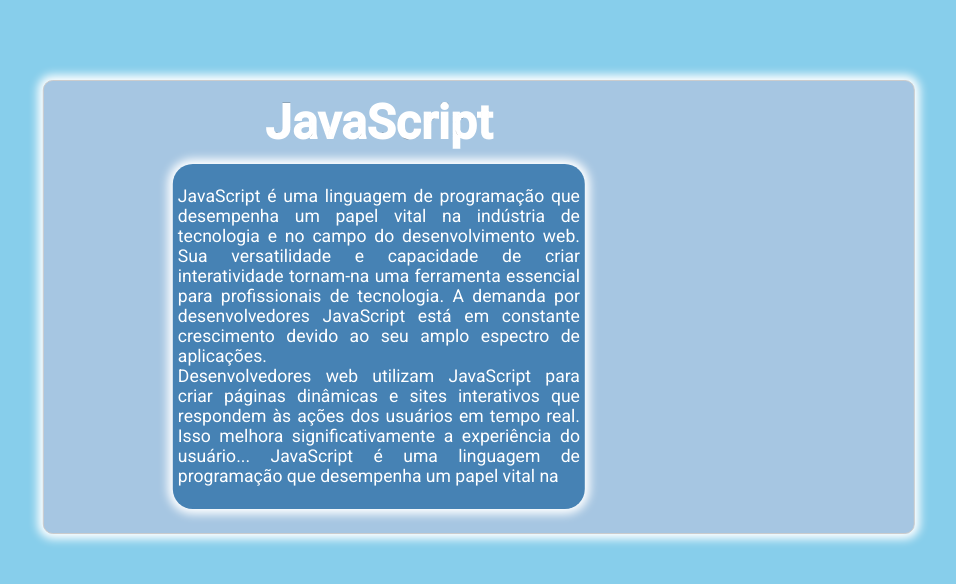
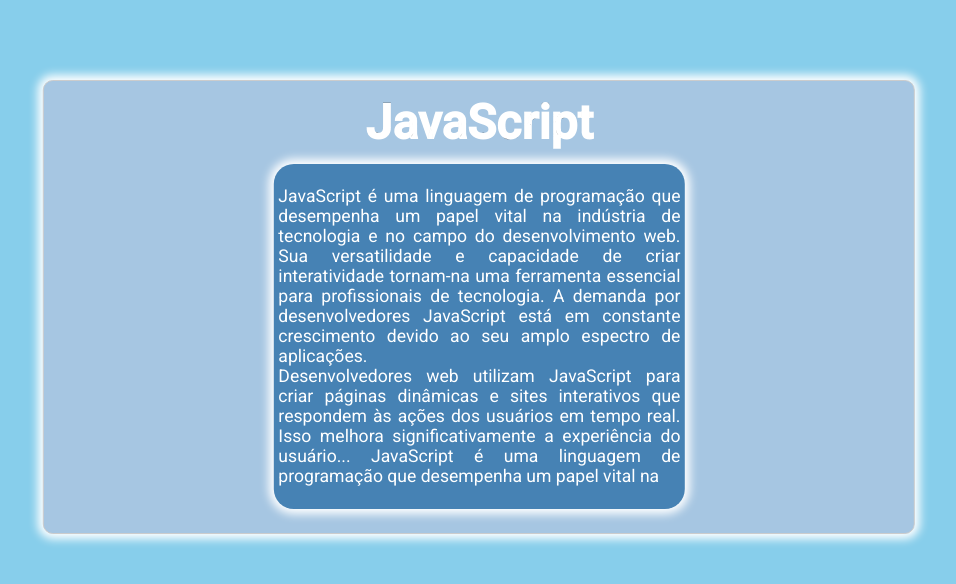
Before and after one commit to ricardo-ervilha/Hello-World-Trainee-2023.2, a PHP site: template app/views/site/postIndividual.html in a window 1280 px wide. Shown: the top 584 px of the page, without its empty margins (161-1117 px from the left). Run offline with PHP 8.4, Linux system fonts and the light colour scheme; the template is opened without the code that fills it, so the values that code supplies are empty.

Commit message:
AjustaRecursividadeMuitoEsquerdaPostIndividual

```diff
--- a/public/css/postIndividual.css
+++ b/public/css/postIndividual.css
@@ -37,6 +37,8 @@
 
 .central{
     display: flex;
+    position: relative;
+    left: 15%;
     align-items: center;
     flex-direction: column;
     justify-content: center;
```
